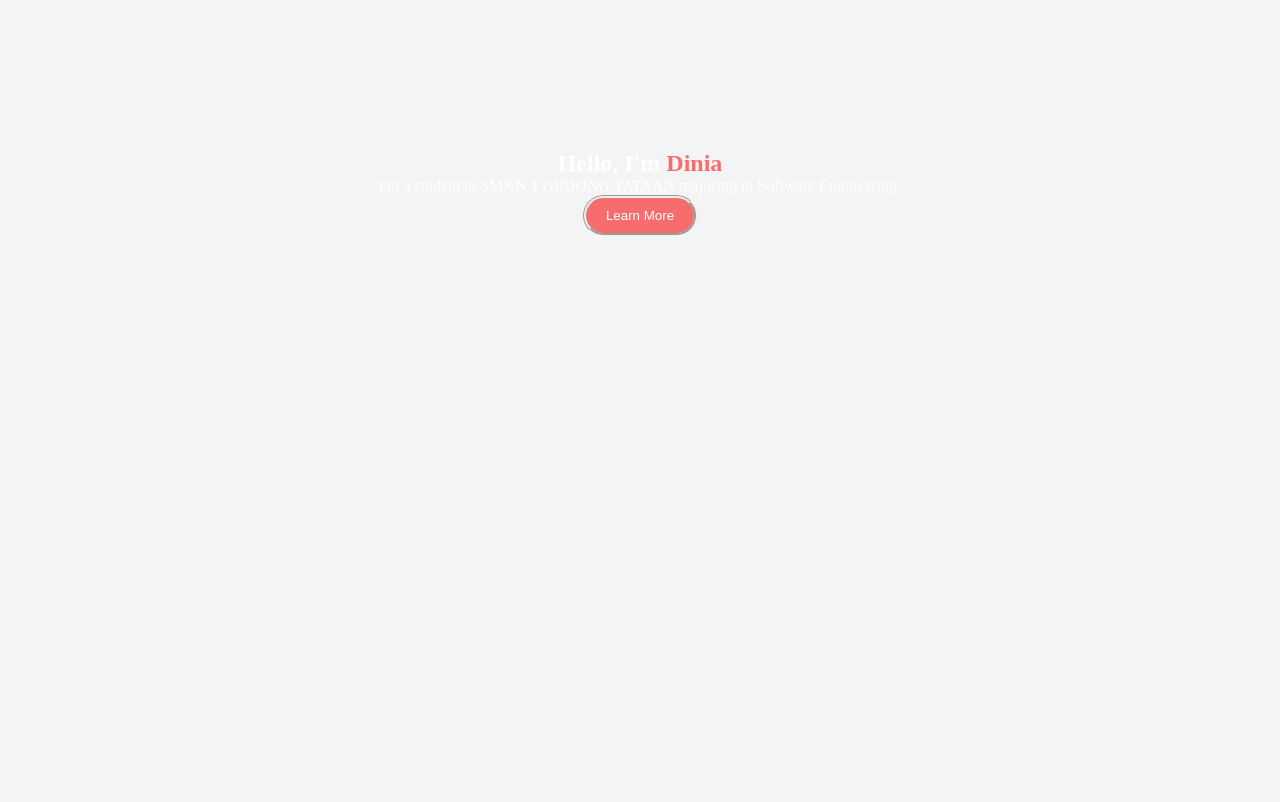
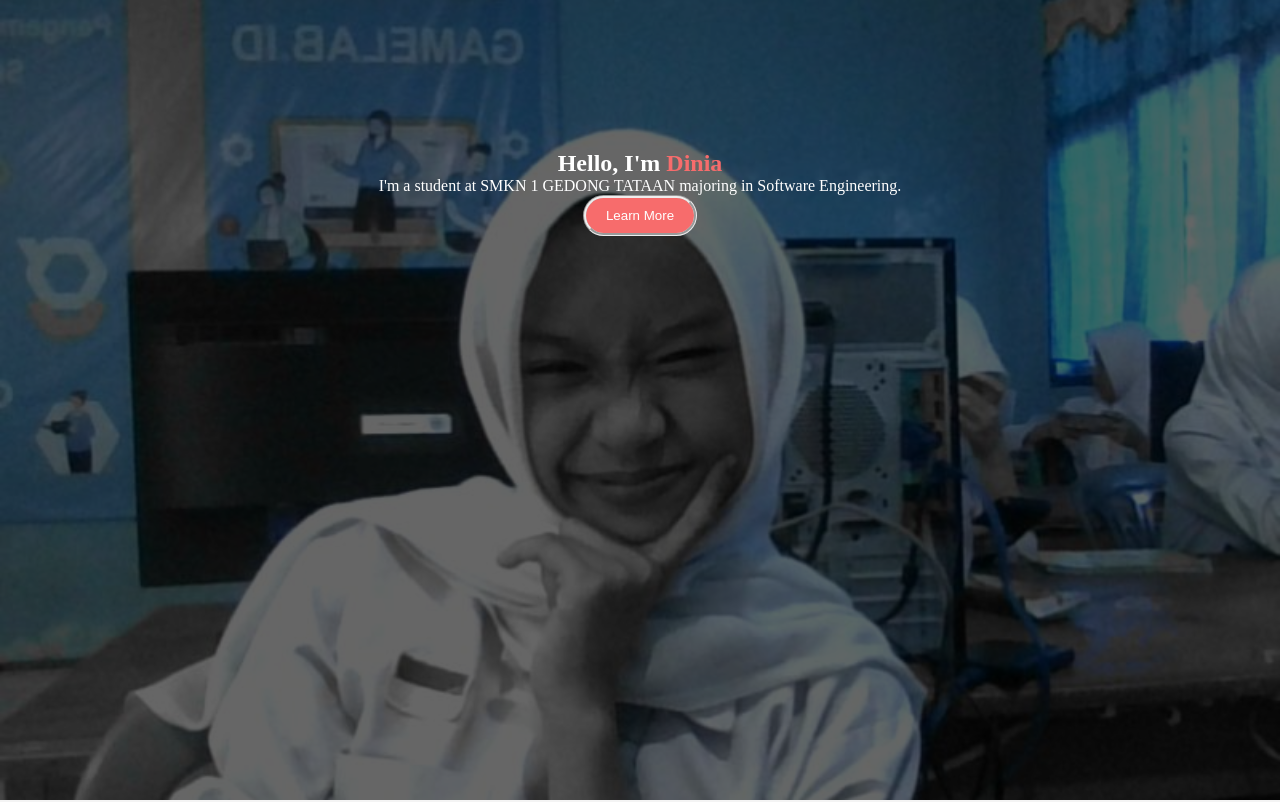
Before and after one commit to diniaaaa/dinia, a plain HTML site: page index.html in a window 1280 px wide. Shown: the top 802 px of the page. Drawn offline with nearby package versions, Linux system fonts and the light colour scheme.

Commit message:
Update styles.css

```diff
--- a/styles.css
+++ b/styles.css
@@ -55,7 +55,7 @@ section {
     left: 0;
     width: 100%;
     height: 100%;
-    background-image: url('background1.jpg');
+    background-image: url('backround1.jpg');
     background-size: cover;
     background-position: center;
     filter: brightness(40%);
```
